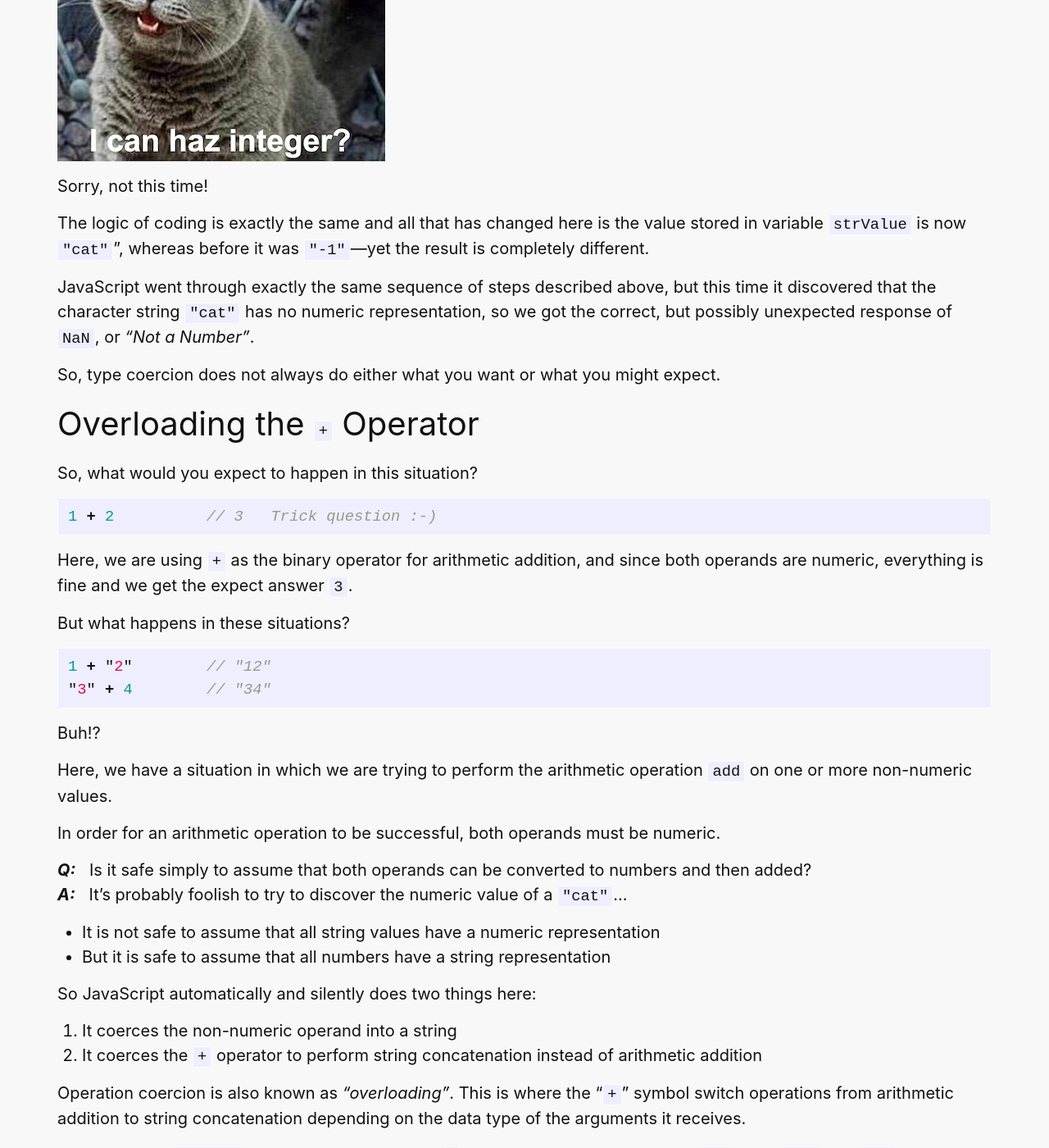
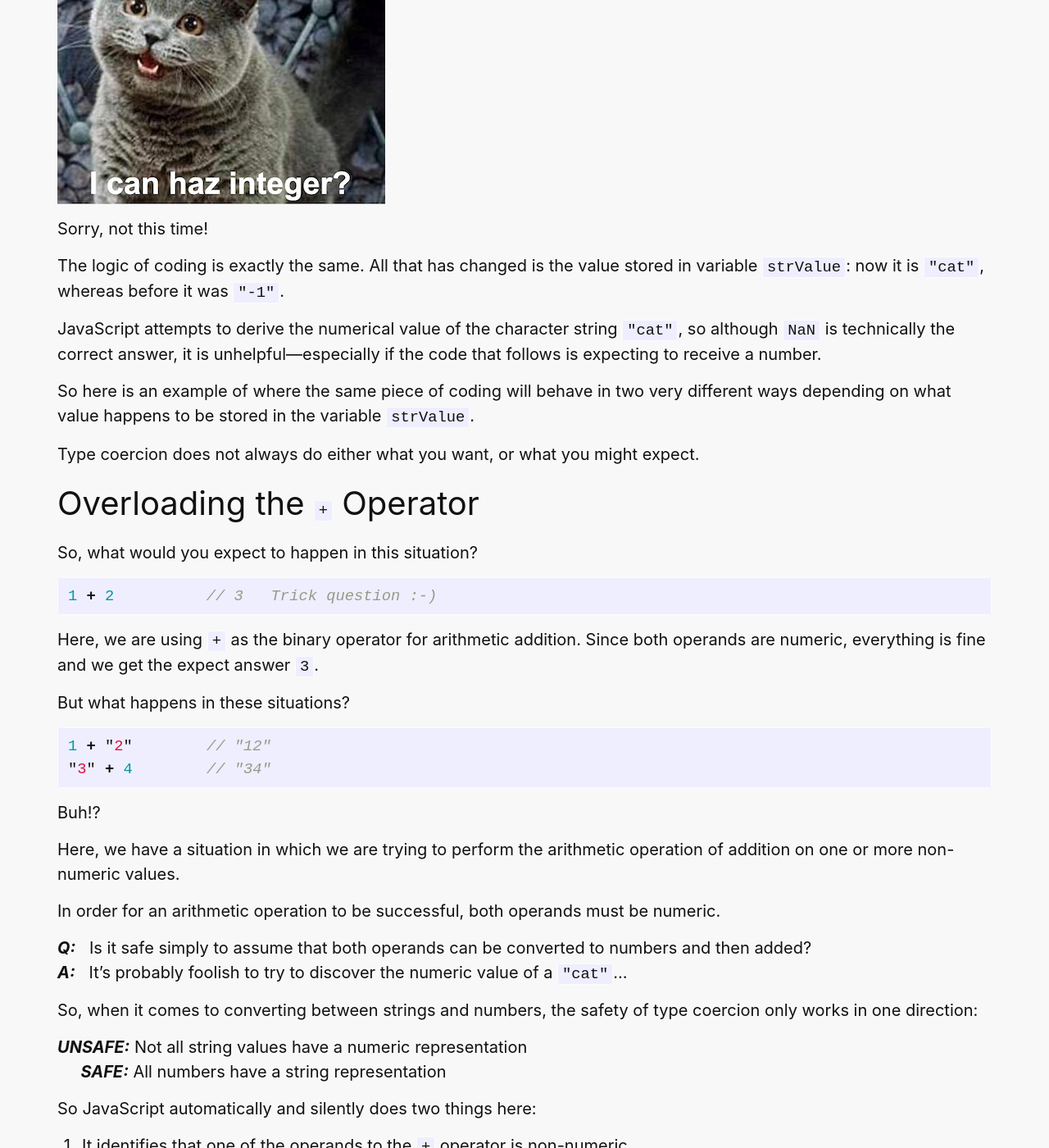
Before and after one commit to redbadger/awesome-badger, a Jekyll site: the page built from chriswhealy/InsideJavaScript/Type Coercion/2/README.md, in a window 1280 px wide and 1400 px high, scrolled down 1580 px. Shown: the whole window at 82% size. Built offline with Jekyll 4.4.1, drawn with Linux system fonts in a browser that asks for light colours; some web fonts are replaced; our own code applies the rules of GitHub Pages for plain Markdown files; some of the changed text lies outside the part shown.

Commit message:
Correct typos and reformat MD files

````diff
--- a/chriswhealy/InsideJavaScript/Type Coercion/2/README.md
+++ b/chriswhealy/InsideJavaScript/Type Coercion/2/README.md
@@ -15,16 +15,19 @@ var strValue = "-1"    // strValue is a character string
 +strValue              // Returns the numeric value -1
 ```
 
-But wait a minute, `strValue` is a character string, and everyone knows that character strings cannot necessarily be converted to numbers!  This is quite correct; but in this case, JavaScript looks at the operation we want to perform and tries to be helpful...
-
-1. The unary[^1] `+` operator attempts to return the numeric representation of its operand
-
-    > ***Aside***
-    > Don't be misled by the use of the "plus" symbol for this operator.  This operator returns only the numeric value of its operand, not its ***positive*** numeric value
+But wait a minute, the variable `strValue` contains a character string, and everyone knows that character strings cannot necessarily be converted to numbers!
+This is quite correct; but in this case, JavaScript looks at the operation we want to perform and tries to be helpful in the following ways...
 
 1. The value supplied in the variable `strValue` is the character string `"-1"`
-1. The unary `+` operator now attempts to squeeze a numeric value out of the character string `"-1"`
+1. The unary[^1] `+` operator now attempts to squeeze a numeric value out of the character string `"-1"`
 1. Phew, we've been lucky!! String value `"-1"` converts nicely to the numeric value `-1`
+
+    > ***WARNING***
+    >
+    > Don't be misled by the use of the "plus" symbol for this operator.
+    > This operator returns only the numeric value of its operand, not its ***positive*** numeric value.
+    >
+    > This is why `+"-1"` gives back `-1` not `+1`!
 
 So, we can see that under the surface, JavaScript has automatically converted (or coerced) a character string into a number for us.
 
@@ -32,21 +35,23 @@ This is an example of where we explicitly instruct the coding to perform type co
 
 But what about this situation:
 
-
 ```javascript
 var strValue = "cat"   // strValue is a character string
-+strValue              // Returns the special value NaN (Not a number)
++strValue              // Returns the special value NaN (Not a Number)
 ```
 
 ![I Can Haz Integer?](/assets/chriswhealy/I%20Can%20Haz%20Integer.png)
 
 Sorry, not this time!
 
-The logic of coding is exactly the same and all that has changed here is the value stored in variable `strValue` is now `"cat"`", whereas before it was `"-1"`&mdash;yet the result is completely different.
+The logic of coding is exactly the same.
+All that has changed is the value stored in variable `strValue`: now it is `"cat"`, whereas before it was `"-1"`.
 
-JavaScript went through exactly the same sequence of steps described above, but this time it discovered that the character string `"cat"` has no numeric representation, so we got the correct, but possibly unexpected response of `NaN`, or *"Not a Number"*.
+JavaScript attempts to derive the numerical value of the character string `"cat"`, so although `NaN` is technically the correct answer, it is unhelpful&mdash;especially if the code that follows is expecting to receive a number.
 
-So, type coercion does not always do either what you want or what you might expect.
+So here is an example of where the same piece of coding will behave in two very different ways depending on what value happens to be stored in the variable `strValue`.
+
+Type coercion does not always do either what you want, or what you might expect.
 
 ## Overloading the `+` Operator
 
@@ -56,7 +61,8 @@ So, what would you expect to happen in this situation?
 1 + 2          // 3   Trick question :-)
 ```
 
-Here, we are using `+` as the binary operator for arithmetic addition, and since both operands are numeric, everything is fine and we get the expect answer `3`.
+Here, we are using `+` as the binary operator for arithmetic addition.
+Since both operands are numeric, everything is fine and we get the expect answer `3`.
 
 But what happens in these situations?
 
@@ -67,22 +73,27 @@ But what happens in these situations?
 
 Buh!?
 
-Here, we have a situation in which we are trying to perform the arithmetic operation `add` on one or more non-numeric values.
+Here, we have a situation in which we are trying to perform the arithmetic operation of addition on one or more non-numeric values.
 
 In order for an arithmetic operation to be successful, both operands must be numeric.
 
 ***Q:***&nbsp;&nbsp; Is it safe simply to assume that both operands can be converted to numbers and then added?<br>
 ***A:***&nbsp;&nbsp; It's probably foolish to try to discover the numeric value of a `"cat"`&hellip;
 
-* It is not safe to assume that all string values have a numeric representation
-* But it is safe to assume that all numbers have a string representation
+So, when it comes to converting between strings and numbers, the safety of type coercion only works in one direction:
+
+***UNSAFE:*** Not all string values have a numeric representation<br>
+***&nbsp;&nbsp;&nbsp;&nbsp;&nbsp;&nbsp;SAFE:*** All numbers have a string representation
 
 So JavaScript automatically and silently does two things here:
 
-1. It coerces the non-numeric operand into a string
-1. It coerces the `+` operator to perform string concatenation instead of arithmetic addition
+1. It identifies that one of the operands to the `+` operator is non-numeric
+1. It coerces the non-numeric operand to a string
+1. It further coerces the `+` operator to perform string concatenation instead of arithmetic addition
 
-Operation coercion is also known as *"overloading"*.  This is where the "`+`" symbol switch operations from arithmetic addition to string concatenation depending on the data type of the arguments it receives.
+Operation coercion is also known as *"overloading"*.
+This is where the "`+`" symbol switches from performing arithmetic addition, and instead, performs string concatenation.
+All of this happens silently and depends on the datatype of the arguments it receives at runtime.
 
 Consequently, `1 + "2"` means that the numeric `1` is first converted to character `"1"`, then `"1"` and `"2"` are concatenated giving `"12"`.
 
@@ -148,17 +159,21 @@ The logical NOT operator `!` is another unary operator that expects a Boolean op
 
 In the first example, there's no problem because `false` is a Boolean value and when the NOT operator is applied, we get the expected value of `true`.
 
-However, in the second example, `!` has been passed an integer.  So, before we can take the logical NOT of an integer, that integer must first be coerced to a Boolean value.  The rule JavaScript follows is simply this:  irrespective of their sign or magnitude, all non-zero numbers coerce to `true`.  Zero is the only number which coerces to `false`.
+However, in the second example, `!` has been passed an integer.
 
-> ***Aside***
->
-> JavaScript code minimizers seek to reduce your source code down to the smallest possible representation.<br>
-> In order to save a couple of bytes, they often use a trick that reduces the Boolean values `true` and `false` from 4 or 5 bytes, down to 2.
->
-> `!0` is used to represent `true`.  Integer `0` coerces to `false`, `!false` is `true`<br>
-> `!1` is used to represent `false`.  Integer `1` coerces to `true`, `!true` is `false`
->
-> So, both Boolean values can now be represented using only two characters
+* Before we can take the logical NOT of an integer, that integer must first be coerced to a Boolean value.
+* The rule JavaScript follows is simply this: irrespective of their sign or magnitude, all non-zero numbers coerce to `true`.
+* Zero is the only number which coerces to `false`.
+
+### Code Minimizers
+
+JavaScript code minimizers seek to reduce your source code down to the smallest possible representation.
+By taking advantage of this type coercion behaviour, the Boolean keywords `true` and `false` can be reduced from 4 or 5 bytes, down to just 2.
+
+* `!0` is used to represent `true` since integer `0` coerces to `false`, and `!false` is `true`
+* `!1` is used to represent `false` since integer `1` coerces to `true`, and `!true` is `false`
+
+### Looping Using Boolean Type Coercion
 
 Here's another type coercion trick that can be used if you have a loop that should stop after counting down to zero:
 
@@ -170,7 +185,7 @@ while (n--) {
 }
 ```
 
-Here, we are relying on the fact that all non-zero integers coerce to `true`; thus as long as `n` remains greater than zero, the loop continues to run.
+Here, we are relying on the fact that all non-zero integers coerce to `true`; thus as long as `n` remains greater than zero, the condition evaluated by the `while` loop will always be `true`; therefore, the loop continues to run.
 
 ```javascript
 Stop when n = 0. n is now 4
````
Also changed, not shown: other parts of chriswhealy/InsideJavaScript/Type Coercion/2/README.md (+0 -1 lines), _posts/2020-05-07-understanding-javascript-objects-and-arrays.md (+16 -10 lines), _posts/2020-05-08-understanding-javascript-hoisting.md (+45 -28 lines), chriswhealy/InsideJavaScript/Type Coercion/1/README.md (+25 -13 lines), chriswhealy/InsideJavaScript/Type Coercion/3/README.md (+43 -27 lines), chriswhealy/InsideJavaScript/Type Coercion/4/README.md (+31 -21 lines), chriswhealy/InsideJavaScript/Type Coercion/5/README.md (+17 -18 lines).
